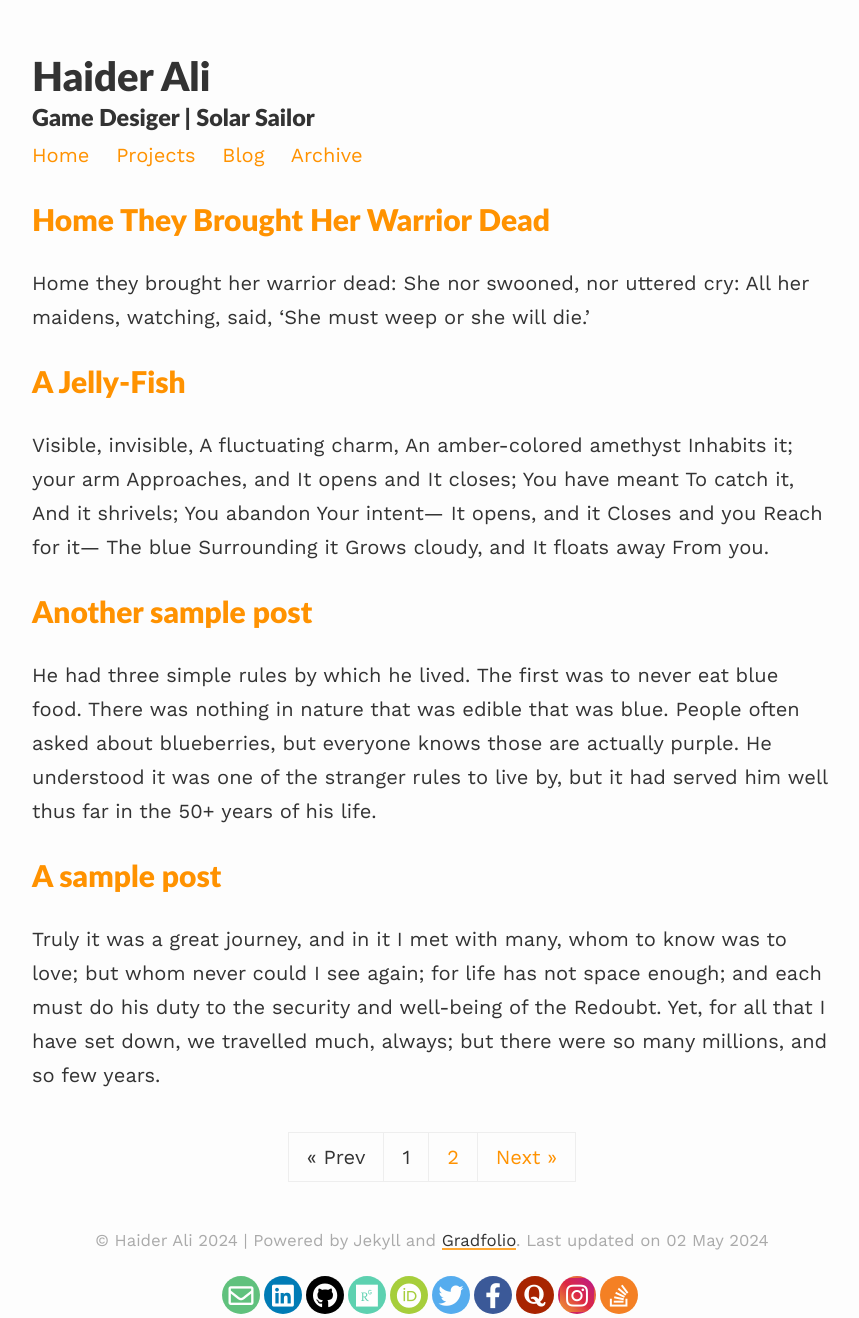
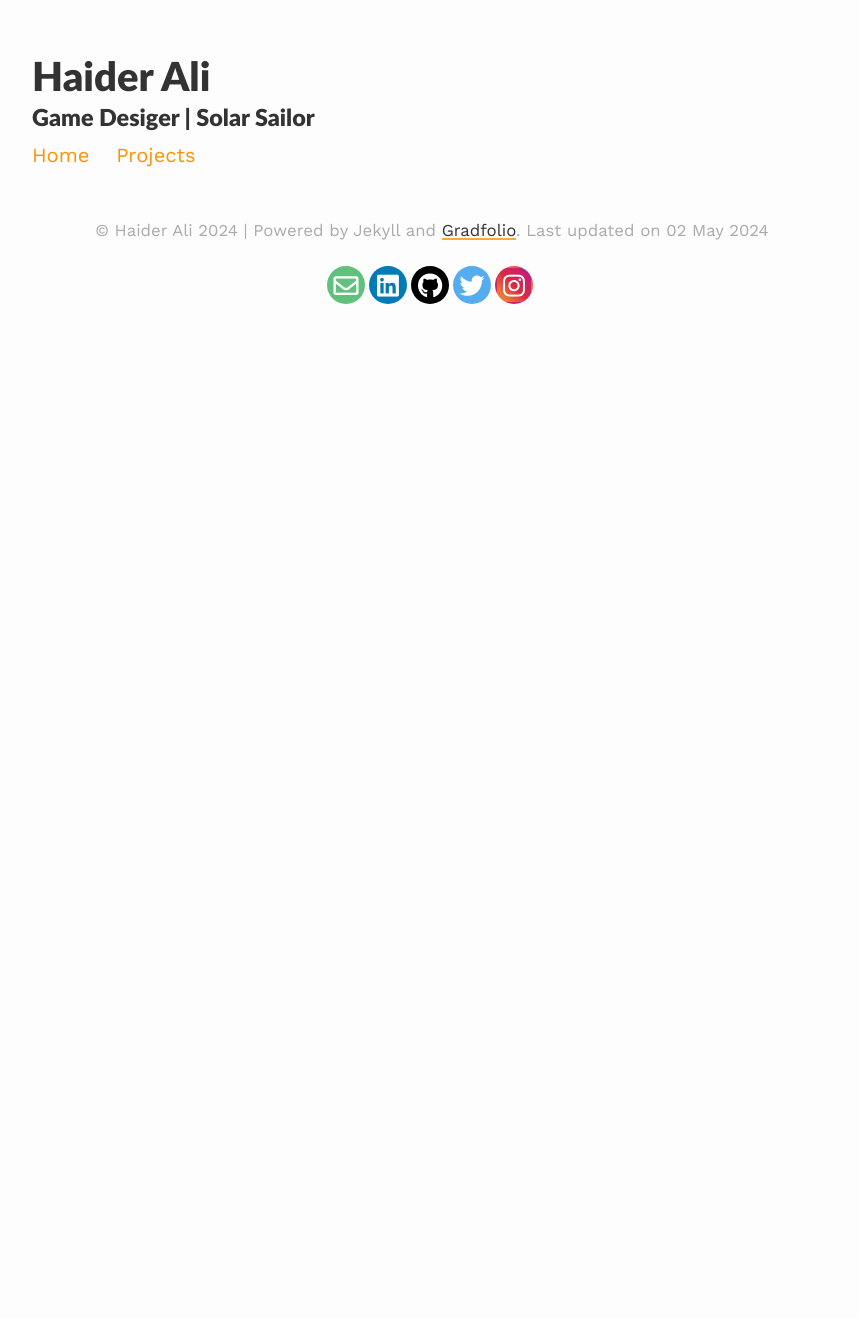
Before and after one commit to sinbadthepoet/sinbadthepoet.github.io, a Jekyll site: the page built from blog/index.html, in a window 1280 px wide. Shown: the whole page, without its empty margins (208-1067 px from the left). Built offline with Jekyll 4.4.1, drawn with Linux system fonts in a browser that asks for light colours; nearby versions of some CDN libraries; the list of posts is cut into pages by our own code; after the commit the page ends 980 px from its top, so only the background shows below that.

Commit message:
Updated Content
Index, Social Footer, Removed Blog and Archive Links

```diff
--- a/_config.yml
+++ b/_config.yml
@@ -13,15 +13,10 @@ permalink: /blog/:year/:title/
 paginate_path: /blog/page:num/
 
 # Social media links in footer
-twitter: "#"
-linkedin: "#"
-stackoverflow: "#"
-github: "#"
-researchgate: "#"
-orcid: "#"
-quora: "#"
-instagram: "#"
-facebook: "#"
+twitter: "SinbadThePoet"
+linkedin: "haideralisolar"
+github: "sinbadthepoet"
+instagram: "haiderali.exe"
 
 
 # Markdown
@@ -48,6 +43,7 @@ collections:
     output: true
     permalink: /projects/:name/
     order:
+      - DebtLockedDual.md
       - shortProject.md
       - longerProjectTitle.md
       - redirect.md
--- a/_includes/navigation.html
+++ b/_includes/navigation.html
@@ -1,6 +1,6 @@
 <div class="links scroll">
         <a href="{{site.baseurl}}/">Home</a>
         <a href="{{site.baseurl}}/projects/">Projects</a>
-        <a href="{{site.baseurl}}/blog/">Blog</a>
-        <a href="{{site.baseurl}}/archive/">Archive</a>
+        <!--<a href="{{site.baseurl}}/blog/">Blog</a>-->
+        <!--<a href="{{site.baseurl}}/archive/">Archive</a>-->
 </div>
--- a/_includes/social-footer.html
+++ b/_includes/social-footer.html
@@ -26,48 +26,12 @@ target="_blank">
 </a>
 {%- endif -%}
 
-{%- if site.researchgate -%}
-<a title="{{ _locale_string_follow | replace: '[NAME]', 'ResearchGate' }}"
-class="social-button researchgate"
-href="https://www.researchgate.net/profile/{{ site.researchgate }}" itemprop="sameAs"
-target="_blank">
-<i class="fab fa-researchgate"></i>
-</a>
-{%- endif -%}
-
-{%- if site.orcid -%}
-<a title="{{ _locale_string_follow | replace: '[NAME]', 'Orcid' }}"
-class="social-button orcid"
-href="https://orcid.org/{{ site.orcid }}" itemprop="sameAs"
-target="_blank">
-<i class="fab fa-orcid"></i>
-</a>
-{%- endif -%}
-
 {%- if site.twitter -%}
 <a title="{{ _locale_string_follow | replace: '[NAME]', 'Twitter' }}"
 class="social-button twitter"
 href="https://www.twitter.com/{{ site.twitter }}" itemprop="sameAs"
 target="_blank">
 <i class="fab fa-twitter"></i>
-</a>
-{%- endif -%}
-
-{%- if site.facebook -%}
-<a title="{{ _locale_string_follow | replace: '[NAME]', 'Facebook' }}"
-class="social-button facebook" itemprop="sameAs"
-href="https://www.facebook.com/{{ site.facebook }}"
-target="_blank">
-<i class="fab fa-facebook-f"></i>
-</a>
-{%- endif -%}
-
-{%- if site.quora -%}
-<a title="{{ _locale_string_follow | replace: '[NAME]', 'Quora' }}"
-class="social-button quora" itemprop="sameAs"
-href="https://www.quora.com/profile/{{ site.quora }}"
-target="_blank">
-<i class="fab fa-quora"></i>
 </a>
 {%- endif -%}
 
@@ -80,13 +44,4 @@ target="_blank">
 </a>
 {%- endif -%}
 
-{%- if site.stackoverflow -%}
-<a title="{{ _locale_string_follow | replace: '[NAME]', 'Stackoverflow' }}"
-class="social-button stackoverflow" itemprop="sameAs"
-href="https://stackoverflow.com/users/{{ site.stackoverflow }}"
-target="_blank">
-<i class="fab fa-brands fa-stack-overflow"></i>
-</a>
-{%- endif -%}
-
 </div>
--- a/_posts/2018-02-05-atticus.md
+++ /dev/null
@@ -1,16 +0,0 @@
----
-layout: post
-title:  "A sample post"
----
-
-Truly it was a great journey, and in it I met with many, whom to know was to love; but whom never could I see again; for life has not space enough; and each must do his duty to the security and well-being of the Redoubt. Yet, for all that I have set down, we travelled much, always; but there were so many millions, and so few years.
-
-Atticus said to Jem one day, “I’d rather you shot at tin cans in the backyard, but I know you’ll go after birds. Shoot all the blue jays you want, if you can hit ‘em, but remember it’s a sin to kill a mockingbird.” That was the only time I ever heard Atticus say it was a sin to do something, and I asked Miss Maudie about it. “Your father’s right,” she said. “Mockingbirds don’t do one thing except make music for us to enjoy. They don’t eat up people’s gardens, don’t nest in corn cribs, they don’t do one thing but sing their hearts out for us. That’s why it’s a sin to kill a mockingbird.
-
-I took a deep breath and listened to the old brag of my heart. I am, I am, I am.
-
-We believe that we can change the things around us in accordance with our desires—we believe it because otherwise we can see no favourable outcome. We do not think of the outcome which generally comes to pass and is also favourable: we do not succeed in changing things in accordance with our desires, but gradually our desires change. The situation that we hoped to change because it was intolerable becomes unimportant to us. We have failed to surmount the obstacle, as we were absolutely determined to do, but life has taken us round it, led us beyond it, and then if we turn round to gaze into the distance of the past, we can barely see it, so imperceptible has it become.
-
-The most beautiful things in the world cannot be seen or touched, they are felt with the heart.
-
-Hello babies. Welcome to Earth. It’s hot in the summer and cold in the winter. It’s round and wet and crowded. On the outside, babies, you’ve got a hundred years here. There’s only one rule that I know of, babies-“God damn it, you’ve got to be kind.
--- a/_posts/2019-07-22-some-more.md
+++ /dev/null
@@ -1,10 +0,0 @@
----
-layout: post
-title:  "Another sample post"
----
-
-He had three simple rules by which he lived. The first was to never eat blue food. There was nothing in nature that was edible that was blue. People often asked about blueberries, but everyone knows those are actually purple. He understood it was one of the stranger rules to live by, but it had served him well thus far in the 50+ years of his life.
-
-She looked at her little girl who was about to become a teen. She tried to think back to when the girl had been younger but failed to pinpoint the exact moment when she had become a little too big to pick up and carry. It hit her all at once. She was no longer a little girl and she stood there speechless with fear, sadness, and pride all running through her at the same time.
-
-She considered the birds to be her friends. She'd put out food for them each morning and then she'd watch as they came to the feeders to gorge themselves for the day. She wondered what they would do if something ever happened to her. Would they miss the meals she provided if she failed to put out the food one morning?
--- a/_posts/2019-08-19-jelly-fish.md
+++ /dev/null
@@ -1,27 +0,0 @@
----
-layout: post
-title:  A Jelly-Fish
----
-
-Visible, invisible,
-A fluctuating charm,
-An amber-colored amethyst
-Inhabits it; your arm
-Approaches, and
-It opens and
-It closes;
-You have meant
-To catch it,
-And it shrivels;
-You abandon
-Your intent—
-It opens, and it
-Closes and you
-Reach for it—
-The blue
-Surrounding it
-Grows cloudy, and
-It floats away
-From you.
-
-[by Marianne Moore](https://poets.org/anthology/poems-your-poetry-project-public-domain)
--- a/_posts/2020-03-09-home-they-brought.md
+++ /dev/null
@@ -1,26 +0,0 @@
----
-layout: post
-title: Home They Brought Her Warrior Dead
----
-
-Home they brought her warrior dead:
-She nor swooned, nor uttered cry:
-All her maidens, watching, said,
-'She must weep or she will die.'
-
-Then they praised him, soft and low,
-Called him worthy to be loved,
-Truest friend and noblest foe;
-Yet she neither spoke nor moved.
-
-Stole a maiden from her place,
-Lightly to the warrior stept,
-Took the face-cloth from the face;
-Yet she neither moved nor wept.
-
-Rose a nurse of ninety years,
-Set his child upon her knee—
-Like summer tempest came her tears—
-'Sweet my child, I live for thee.'
-
-[by Alfred Tennyson](https://en.wikisource.org/wiki/Home_They_Brought_Her_Warrior_Dead)
--- a/assets/css/_sass/variables.scss
+++ b/assets/css/_sass/variables.scss
@@ -17,6 +17,6 @@ $projectbox: #c3e1c9;
 $text-color: #333;
 
 // Color scheme for dark modes
-$body-bg-dark: #001133;
+$body-bg-dark: #0a1833;
 $projectbox-dark: lighten(#1eb5b6, 2%);
 $text-color-dark: #1eb5b6;
```
Also changed, not shown: _posts/2017-10-03-sherlock.md (deleted, +0 -20 lines), _projects/DebtLockedDual.md (added, +30 -0 lines), index.md (+22 -0 lines), assets/images/404.png (deleted), assets/images/dldual.png (added), 3 other files.
